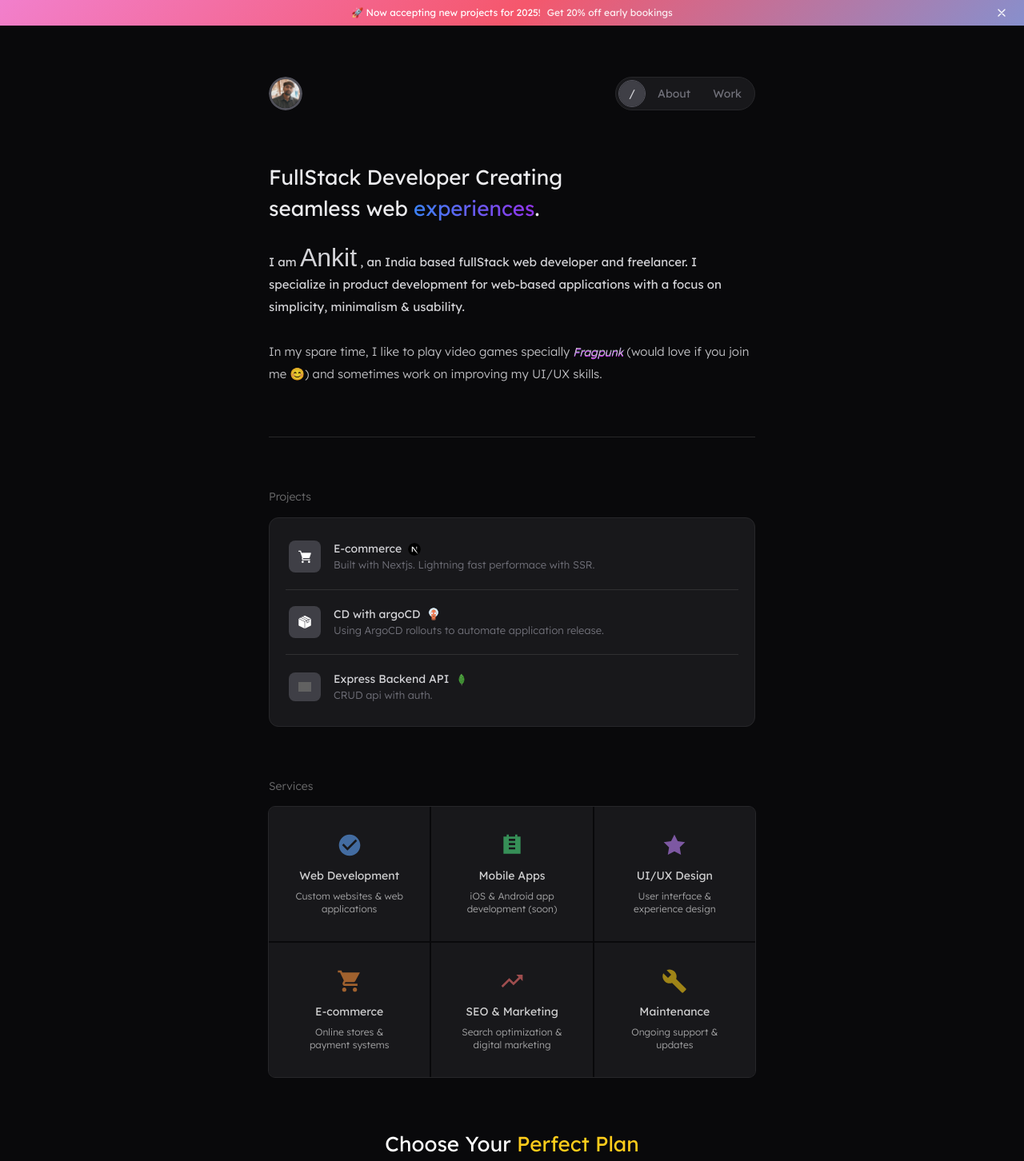
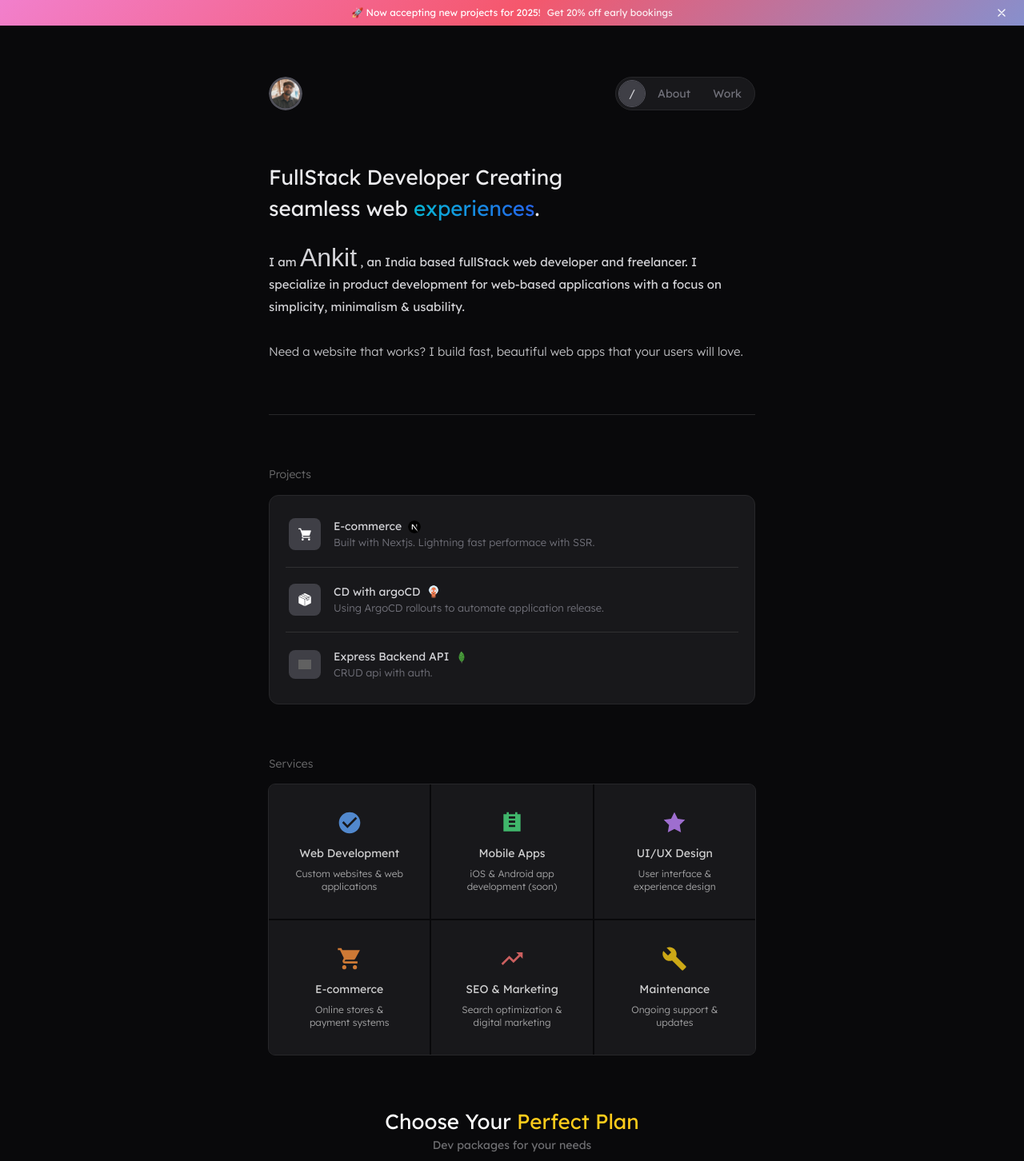
Before and after one commit to ankitrajxd/personal-portfolio, a Next.js app: page / in a window 1280 px wide. Shown: the top 1452 px of the page at 80% size. Built offline with nearby package versions, Linux system fonts and the light colour scheme; grey boxes are pictures that could not be loaded; a web font is replaced by a local one.

Commit message:
feat: add timeframe to pricing tiers and enhance hero component text styling

```diff
--- a/app/components/Pricing.tsx
+++ b/app/components/Pricing.tsx
@@ -23,6 +23,7 @@ const pricingTiers = [
     name: "Starter",
     price: 499,
     description: "Small projects & startups",
+    timeframe: "1-2 weeks",
     features: [
       "Responsive Design",
       "Basic SEO",
@@ -37,6 +38,7 @@ const pricingTiers = [
     name: "Professional",
     price: 999,
     description: "Growing businesses",
+    timeframe: "3-4 weeks",
     features: [
       "Everything in Starter",
       "Advanced SEO",
@@ -53,6 +55,7 @@ const pricingTiers = [
     name: "Enterprise",
     price: 1999,
     description: "Large-scale applications",
+    timeframe: "6-8 weeks",
     features: [
       "Everything in Professional",
       "Custom Backend",
@@ -71,7 +74,7 @@ export default function Pricing() {
   const [hoveredTier, setHoveredTier] = useState<number | null>(null);
 
   return (
-    <section className="mt-12 sm:mt-16">
+    <section className="mt-16">
       <div className="max-w-7xl mx-auto">
         {/* Header */}
         <div className="mb-8 sm:mb-12">
@@ -133,6 +136,9 @@ export default function Pricing() {
                     <p className="text-[12px] text-faded mt-1">
                       One-time payment
                     </p>
+                    <p className="text-[12px] text-[#6BD968] mt-1">
+                      {tier.timeframe} delivery
+                    </p>
                   </div>
 
                   {/* Features */}
--- a/app/components/ServicesCloud.tsx
+++ b/app/components/ServicesCloud.tsx
@@ -6,7 +6,7 @@ export default function ServicesCloud() {
         <div className="grid grid-cols-2 gap-0.5 overflow-hidden rounded-lg md:grid-cols-3 outline-[0.5px] outline outline-zinc-800">
           <div className="bg-nav p-6 sm:p-8 hover:bg-white/10 transition-colors duration-300 cursor-pointer">
             <div className="text-center">
-              <div className="mb-3 opacity-60 hover:opacity-80 transition-opacity duration-300 flex justify-center">
+              <div className="mb-3 opacity-80 hover:opacity-80 transition-opacity duration-300 flex justify-center">
                 <svg
                   className="w-8 h-8 text-blue-400"
                   fill="currentColor"
@@ -25,7 +25,7 @@ export default function ServicesCloud() {
           </div>
           <div className="bg-nav p-6 sm:p-8 hover:bg-white/10 transition-colors duration-300 cursor-pointer">
             <div className="text-center">
-              <div className="mb-3 opacity-60 hover:opacity-80 transition-opacity duration-300 flex justify-center">
+              <div className="mb-3 opacity-80 hover:opacity-80 transition-opacity duration-300 flex justify-center">
                 <svg
                   className="w-8 h-8 text-green-400"
                   fill="currentColor"
@@ -44,7 +44,7 @@ export default function ServicesCloud() {
           </div>
           <div className="bg-nav p-6 sm:p-8 hover:bg-white/10 transition-colors duration-300 cursor-pointer">
             <div className="text-center">
-              <div className="mb-3 opacity-60 hover:opacity-80 transition-opacity duration-300 flex justify-center">
+              <div className="mb-3 opacity-80 hover:opacity-80 transition-opacity duration-300 flex justify-center">
                 <svg
                   className="w-8 h-8 text-purple-400"
                   fill="currentColor"
@@ -63,7 +63,7 @@ export default function ServicesCloud() {
           </div>
           <div className="bg-nav p-6 sm:p-8 hover:bg-white/10 transition-colors duration-300 cursor-pointer">
             <div className="text-center">
-              <div className="mb-3 opacity-60 hover:opacity-80 transition-opacity duration-300 flex justify-center">
+              <div className="mb-3 opacity-80 hover:opacity-80 transition-opacity duration-300 flex justify-center">
                 <svg
                   className="w-8 h-8 text-orange-400"
                   fill="currentColor"
@@ -82,7 +82,7 @@ export default function ServicesCloud() {
           </div>
           <div className="bg-nav p-6 sm:p-8 hover:bg-white/10 transition-colors duration-300 cursor-pointer">
             <div className="text-center">
-              <div className="mb-3 opacity-60 hover:opacity-80 transition-opacity duration-300 flex justify-center">
+              <div className="mb-3 opacity-80 hover:opacity-80 transition-opacity duration-300 flex justify-center">
                 <svg
                   className="w-8 h-8 text-red-400"
                   fill="currentColor"
@@ -101,7 +101,7 @@ export default function ServicesCloud() {
           </div>
           <div className="bg-nav p-6 sm:p-8 hover:bg-white/10 transition-colors duration-300 cursor-pointer">
             <div className="text-center">
-              <div className="mb-3 opacity-60 hover:opacity-80 transition-opacity duration-300 flex justify-center">
+              <div className="mb-3 opacity-80 hover:opacity-80 transition-opacity duration-300 flex justify-center">
                 <svg
                   className="w-8 h-8 text-yellow-400"
                   fill="currentColor"
--- a/app/components/hero.tsx
+++ b/app/components/hero.tsx
@@ -12,7 +12,7 @@ const Hero = ({ className }: Props) => {
           <p>FullStack Developer Creating</p>
           <p>
             <span>seamless</span> <span>web</span>{" "}
-            <span className="bg-gradient-to-r from-blue-500 to-purple-600 bg-clip-text text-transparent">
+            <span className="bg-gradient-to-r from-cyan-500 to-blue-600 bg-clip-text text-transparent">
               experiences
             </span>
             .
@@ -27,9 +27,9 @@ const Hero = ({ className }: Props) => {
       >
         <p>
           I am <span className="font-style-script text-[2rem]">Ankit</span> , an
-          India based fullStack web developer and freelancer. I specialize in product
-          development for web-based applications with a focus on simplicity,
-          minimalism & usability.
+          India based fullStack web developer and freelancer. I specialize in
+          product development for web-based applications with a focus on
+          simplicity, minimalism & usability.
         </p>
       </div>
       {/* <div
@@ -48,12 +48,8 @@ const Hero = ({ className }: Props) => {
         }
       >
         <p className="opacity-90">
-          In my spare time, I like to play video games specially{" "}
-          <span className="italic text-sm glitch-text" data-text="Fragpunk">
-            Fragpunk
-          </span>{" "}
-          (would love if you join me 😊) and sometimes work on improving my
-          UI/UX skills.
+          Need a website that works? I build fast, beautiful web apps that your
+          users will love.
         </p>
       </div>
     </section>
```
